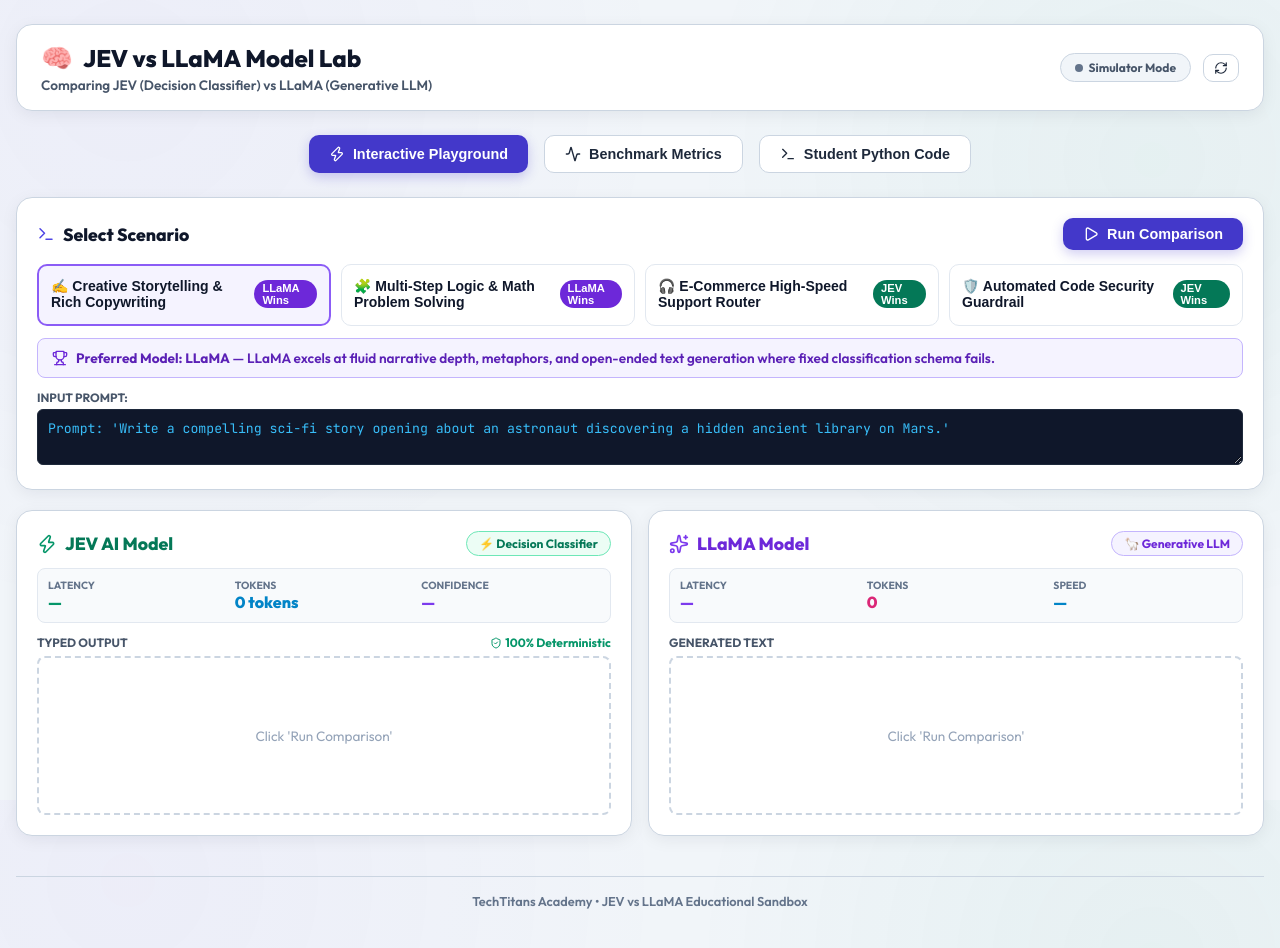
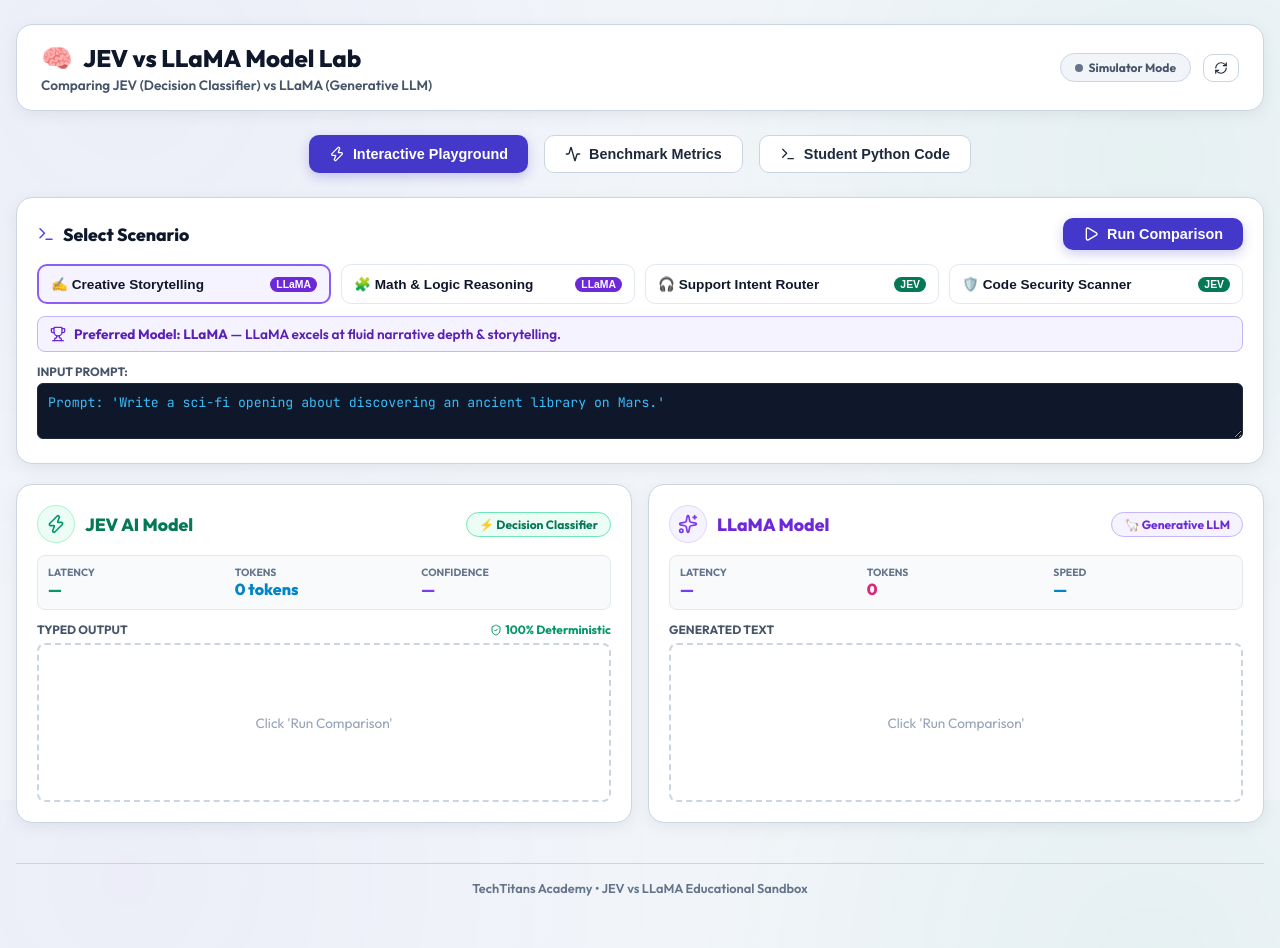
Before and after one commit to TechTitans-Academy/jev-vs-llama-lab, a React (Vite) app: page / in a window 1280 px wide. Shown: the top 948 px of the page. Built offline with nearby package versions, Linux system fonts and the light colour scheme; no server answers.

Commit message:
Center align JEV and LLaMA circular icons and trim scenario titles

```diff
--- a/src/components/InteractivePlayground.jsx
+++ b/src/components/InteractivePlayground.jsx
@@ -120,7 +120,7 @@
         </div>
 
         {/* Scenario Grid */}
-        <div style={{ display: 'grid', gridTemplateColumns: 'repeat(auto-fit, minmax(220px, 1fr))', gap: '10px' }}>
+        <div style={{ display: 'grid', gridTemplateColumns: 'repeat(auto-fit, minmax(200px, 1fr))', gap: '10px' }}>
           {SCENARIOS.map(s => {
             const isSelected = selectedScenarioId === s.id;
             const isLlamaWinner = s.winner === 'LLaMA';
@@ -136,19 +136,19 @@
                     ? (isLlamaWinner ? '2px solid #8b5cf6' : '2px solid #10b981')
                     : '1px solid #e2e8f0',
                   borderRadius: '10px',
-                  padding: '12px',
+                  padding: '10px 12px',
                   textAlign: 'left',
                   cursor: 'pointer',
                   transition: 'all 0.2s ease',
                   color: '#0f172a'
                 }}
               >
-                <div style={{ display: 'flex', justifyContent: 'space-between', alignItems: 'center', marginBottom: '2px' }}>
-                  <span style={{ fontWeight: 700, fontSize: '0.875rem' }}>{s.title}</span>
+                <div style={{ display: 'flex', justifyContent: 'space-between', alignItems: 'center' }}>
+                  <span style={{ fontWeight: 700, fontSize: '0.85rem' }}>{s.title}</span>
                   {isLlamaWinner ? (
-                    <span className="winner-badge-llama" style={{ fontSize: '0.7rem', padding: '2px 8px' }}>LLaMA Wins</span>
+                    <span className="winner-badge-llama" style={{ fontSize: '0.65rem', padding: '2px 6px' }}>LLaMA</span>
                   ) : (
-                    <span className="winner-badge-jev" style={{ fontSize: '0.7rem', padding: '2px 8px' }}>JEV Wins</span>
+                    <span className="winner-badge-jev" style={{ fontSize: '0.65rem', padding: '2px 6px' }}>JEV</span>
                   )}
                 </div>
               </button>
@@ -161,7 +161,7 @@
           marginTop: '12px',
           background: currentScenario.winner === 'LLaMA' ? '#f5f3ff' : '#ecfdf5',
           border: `1px solid ${currentScenario.winner === 'LLaMA' ? '#c4b5fd' : '#a7f3d0'}`,
-          padding: '10px 14px',
+          padding: '8px 12px',
           borderRadius: '8px',
           display: 'flex',
           alignItems: 'center',
@@ -191,7 +191,7 @@
               color: '#38bdf8',
               fontFamily: 'var(--font-mono)',
               fontSize: '0.825rem',
-              minHeight: '50px',
+              minHeight: '46px',
               resize: 'vertical'
             }}
           />
@@ -205,8 +205,23 @@
         <div className={`glass-panel ${jevState ? 'jev-border' : ''}`} style={{ padding: '20px', display: 'flex', flexDirection: 'column', gap: '12px' }}>
 
           <div style={{ display: 'flex', justifyContent: 'space-between', alignItems: 'center' }}>
-            <div style={{ display: 'flex', alignItems: 'center', gap: '8px' }}>
-              <Zap size={20} color="#059669" />
+            <div style={{ display: 'flex', alignItems: 'center', gap: '10px' }}>
+
+              {/* Perfectly centered circular icon container for JEV */}
+              <div style={{
+                width: '38px',
+                height: '38px',
+                borderRadius: '50%',
+                background: '#ecfdf5',
+                border: '1px solid #a7f3d0',
+                display: 'flex',
+                alignItems: 'center',
+                justifyContent: 'center',
+                flexShrink: 0
+              }}>
+                <Zap size={20} color="#059669" />
+              </div>
+
               <h3 className="gradient-text-jev" style={{ fontSize: '1.1rem', fontWeight: 800 }}>JEV AI Model</h3>
             </div>
             <span className="jev-badge">⚡ Decision Classifier</span>
@@ -257,8 +272,23 @@
         <div className={`glass-panel ${llamaState || llamaStreamText ? 'llama-border' : ''}`} style={{ padding: '20px', display: 'flex', flexDirection: 'column', gap: '12px' }}>
 
           <div style={{ display: 'flex', justifyContent: 'space-between', alignItems: 'center' }}>
-            <div style={{ display: 'flex', alignItems: 'center', gap: '8px' }}>
-              <Sparkles size={20} color="#7c3aed" />
+            <div style={{ display: 'flex', alignItems: 'center', gap: '10px' }}>
+
+              {/* Perfectly centered circular icon container for LLaMA */}
+              <div style={{
+                width: '38px',
+                height: '38px',
+                borderRadius: '50%',
+                background: '#f5f3ff',
+                border: '1px solid #ddd6fe',
+                display: 'flex',
+                alignItems: 'center',
+                justifyContent: 'center',
+                flexShrink: 0
+              }}>
+                <Sparkles size={20} color="#7c3aed" />
+              </div>
+
               <h3 className="gradient-text-llama" style={{ fontSize: '1.1rem', fontWeight: 800 }}>LLaMA Model</h3>
             </div>
             <span className="llama-badge">🦙 Generative LLM</span>
--- a/src/data/scenarios.js
+++ b/src/data/scenarios.js
@@ -1,14 +1,13 @@
 export const SCENARIOS = [
   {
     id: "creative_storytelling",
-    title: "✍️ Creative Storytelling & Rich Copywriting",
+    title: "✍️ Creative Storytelling",
     category: "Open-Ended Generation",
     winner: "LLaMA",
-    winnerReason: "LLaMA excels at fluid narrative depth, metaphors, and open-ended text generation where fixed classification schema fails.",
-    inputPrompt: "Prompt: 'Write a compelling sci-fi story opening about an astronaut discovering a hidden ancient library on Mars.'",
-    description: "Scenario demonstrating where LLaMA is vastly superior to JEV.",
+    winnerReason: "LLaMA excels at fluid narrative depth & storytelling.",
+    inputPrompt: "Prompt: 'Write a sci-fi opening about discovering an ancient library on Mars.'",
+    description: "Open-ended creative narrative generation.",
 
-    // JEV Output (Incapable of generating long free-form text narrative)
     jev: {
       latencyMs: 5,
       tokensUsed: 0,
@@ -16,30 +15,27 @@
       confidence: 0.82,
       typedOutput: {
         status: "NOT_APPLICABLE",
-        error: "JEV is a non-autoregressive classifier, not a text generator.",
-        closest_matching_category: "CREATIVE_WRITING_PROMPT",
-        classification_only: true,
-        limitations: "Cannot output paragraph narrative prose."
+        error: "JEV is a classifier, not a narrative text generator.",
+        closest_category: "CREATIVE_WRITING_PROMPT"
       }
     },
 
-    // LLaMA Output (Rich, creative, engaging narrative generation!)
     llama: {
       latencyMs: 950,
       tokensGenerated: 165,
       costDollars: 0.0032,
       tokensPerSec: 173,
-      streamText: "The red dust settled against Commander Vance's helmet visor as he forced open the iron vault door in the depths of Valles Marineris.\n\nInside lay not forgotten alien weapons, but endless rows of crystal slates—each pulsing with faint amber light. A library older than Earth's oceans stood preserved in the Martian vacuum, waiting for someone to read the forgotten history of Sol."
+      streamText: "The red dust settled against Vance's visor as he forced open the vault door on Mars. Inside lay endless rows of crystal slates—a library older than Earth's oceans."
     }
   },
   {
     id: "complex_reasoning",
-    title: "🧩 Multi-Step Logic & Math Problem Solving",
-    category: "Complex Step-by-Step Reasoning",
+    title: "🧩 Math & Logic Reasoning",
+    category: "Step-by-Step Logic",
     winner: "LLaMA",
-    winnerReason: "LLaMA breaks down multi-step logic problems into Chain-of-Thought reasoning, which JEV cannot do.",
-    inputPrompt: "Prompt: 'If a train leaves Station A at 60 mph and another leaves Station B 120 miles away at 40 mph towards each other, when do they meet and how far did train A travel?'",
-    description: "Scenario showing LLaMA's step-by-step reasoning advantage.",
+    winnerReason: "LLaMA breaks problems into step-by-step Chain-of-Thought math.",
+    inputPrompt: "Prompt: 'Train A leaves at 60mph, Train B 120 miles away at 40mph. When do they meet?'",
+    description: "Chain-of-thought logic problem.",
 
     jev: {
       latencyMs: 4,
@@ -48,10 +44,8 @@
       confidence: 0.92,
       typedOutput: {
         problem_type: "WORD_PROBLEM_KINETICS",
-        difficulty: "MEDIUM",
-        required_tools: ["EQUATION_SOLVER"],
         classification_only: true,
-        limitations: "JEV returns class labels, but cannot perform Chain-of-Thought mathematical proof explanations."
+        note: "JEV returns class labels, but cannot explain math steps."
       }
     },
 
@@ -60,17 +54,17 @@
       tokensGenerated: 135,
       costDollars: 0.0025,
       tokensPerSec: 164,
-      streamText: "Step 1: Calculate combined relative speed:\n60 mph + 40 mph = 100 mph combined speed.\n\nStep 2: Calculate time to meet:\nTime = Distance / Speed = 120 miles / 100 mph = 1.2 hours (1 hour and 12 minutes).\n\nStep 3: Calculate distance traveled by Train A:\nDistance = Speed × Time = 60 mph × 1.2 hours = 72 miles.\n\nConclusion: They meet in 1 hour 12 minutes, and Train A travels 72 miles."
+      streamText: "Step 1: Relative speed = 60 + 40 = 100 mph.\nStep 2: Time = 120 miles / 100 mph = 1.2 hours (1 hr 12 min).\nStep 3: Distance Train A = 60 × 1.2 = 72 miles."
     }
   },
   {
     id: "customer_triage",
-    title: "🎧 E-Commerce High-Speed Support Router",
-    category: "Classification & Intent Routing",
+    title: "🎧 Support Intent Router",
+    category: "Classification & Routing",
     winner: "JEV",
-    winnerReason: "JEV delivers 5ms latency, 100% deterministic JSON schemas, and zero hallucination risk at 200x lower cost.",
-    inputPrompt: "User Query: 'My order #94821 arrived with a broken screen. I need an immediate refund or replacement right now!'",
-    description: "Scenario showing JEV's speed and cost advantage for intent routing.",
+    winnerReason: "JEV delivers 5ms latency & 100% JSON schema safety.",
+    inputPrompt: "User Query: 'My order #94821 arrived broken. Request immediate refund!'",
+    description: "High-speed intent routing.",
 
     jev: {
       latencyMs: 6,
@@ -81,12 +75,7 @@
         intent: "REFUND_REPLACEMENT_REQUEST",
         urgency: "HIGH",
         target_department: "RETURNS_AND_CLAIMS",
-        order_id: "94821",
-        probability_scores: {
-          "RETURNS_AND_CLAIMS": 0.988,
-          "GENERAL_INQUIRY": 0.008,
-          "TECHNICAL_SUPPORT": 0.003
-        }
+        order_id: "94821"
       }
     },
 
@@ -95,17 +84,17 @@
       tokensGenerated: 94,
       costDollars: 0.0018,
       tokensPerSec: 127,
-      streamText: "Dear Customer,\n\nI am very sorry to hear that your order #94821 arrived with a broken screen! We take product damage very seriously.\n\nTo process your refund or replacement, please reply with photos of the damaged item and the shipping box."
+      streamText: "Dear Customer,\n\nI am sorry order #94821 arrived broken. Please reply with photos to process your refund."
     }
   },
   {
     id: "code_security",
-    title: "🛡️ Automated Code Security Guardrail",
+    title: "🛡️ Code Security Scanner",
     category: "Deterministic Guardrails",
     winner: "JEV",
-    winnerReason: "JEV guarantees 100% strict JSON schema output in 4ms, perfect for CI/CD pull request security blocking.",
-    inputPrompt: "Code Snippet: 'const query = \"SELECT * FROM users WHERE username = '\" + userInput + \"' AND password = '\" + pass + \"'\";'",
-    description: "Detecting SQL Injection vulnerability in CI/CD pipeline.",
+    winnerReason: "JEV guarantees 100% strict JSON schema output in 4ms.",
+    inputPrompt: "Code Snippet: 'const query = \"SELECT * FROM users WHERE user = '\" + input + \"'\";'",
+    description: "SQL Injection detection.",
 
     jev: {
       latencyMs: 4,
@@ -113,15 +102,9 @@
       costDollars: 0.000015,
       confidence: 0.996,
       typedOutput: {
-        vulnerability_detected: true,
-        threat_category: "CWE-89: SQL_INJECTION",
-        risk_severity: "CRITICAL",
-        action: "BLOCK_PULL_REQUEST",
-        confidence_distribution: {
-          "SQL_INJECTION": 0.996,
-          "XSS": 0.002,
-          "SAFE_CODE": 0.002
-        }
+        vulnerability: "CWE-89: SQL_INJECTION",
+        risk: "CRITICAL",
+        action: "BLOCK_PULL_REQUEST"
       }
     },
 
@@ -130,7 +113,7 @@
       tokensGenerated: 142,
       costDollars: 0.0028,
       tokensPerSec: 159,
-      streamText: "Security Vulnerability Analysis:\n\n1. Issues Found:\n- SQL Injection Vulnerability: String concatenation is directly constructing raw SQL queries using untrusted variable `userInput`.\n\n2. Recommendation:\nUse parameterized queries instead."
+      streamText: "Security Analysis:\n- SQL Injection Vulnerability found in string concatenation.\n- Recommendation: Use parameterized queries."
     }
   }
 ];
```
